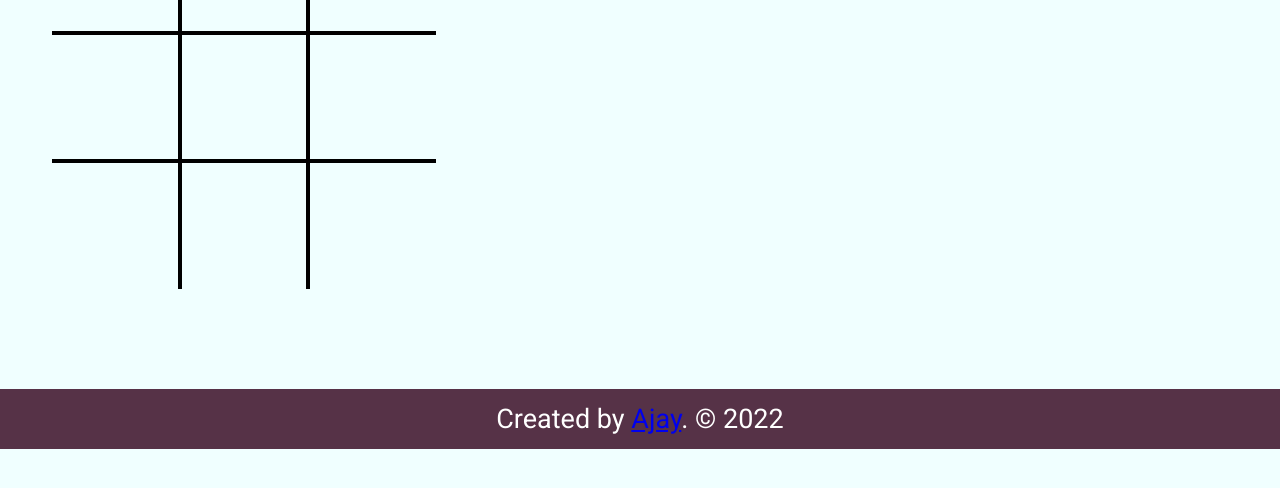
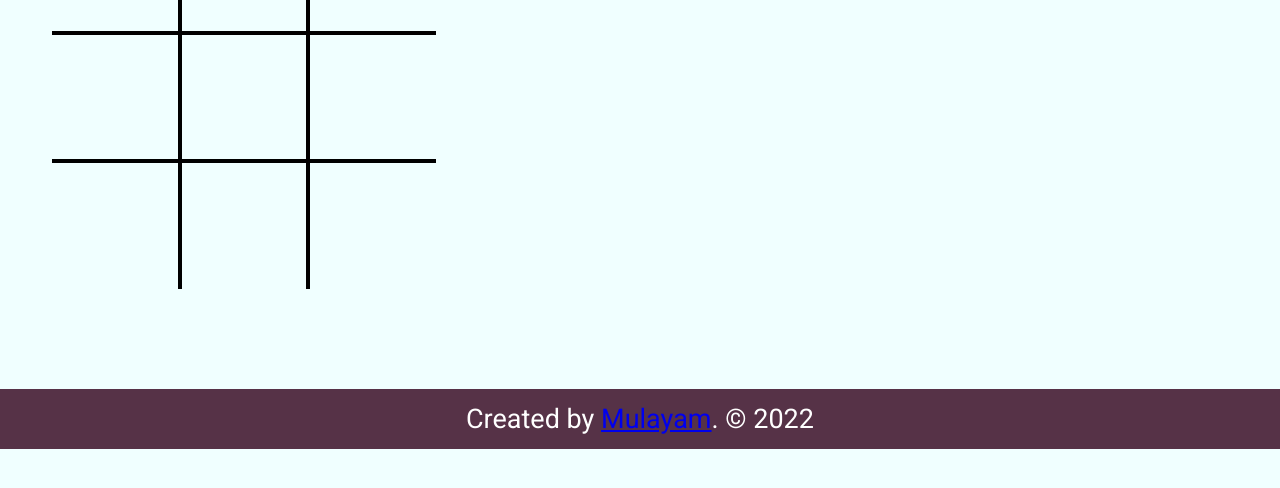
Before and after one commit to my72263/Tic-Tac-Toe, a plain HTML site: page index.html in a window 1280 px wide. Shown: the part 210-698 px from the top of the page. Drawn offline with Linux system fonts and the light colour scheme; a web font is replaced by a local one.

Commit message:
Update index.html

```diff
--- a/index.html
+++ b/index.html
@@ -41,7 +41,7 @@
     </div>
 
     <div class="footer">
-      <p class="small text-center text-muted">Created by <a target="_blank" href="https://github.com/ajayrammeena">Ajay</a>. &copy;
+      <p class="small text-center text-muted">Created by <a target="_blank" href="https://github.com/my72263">Mulayam</a>. &copy;
         <script>
             document.write(new Date().getFullYear());
         </script>
```
